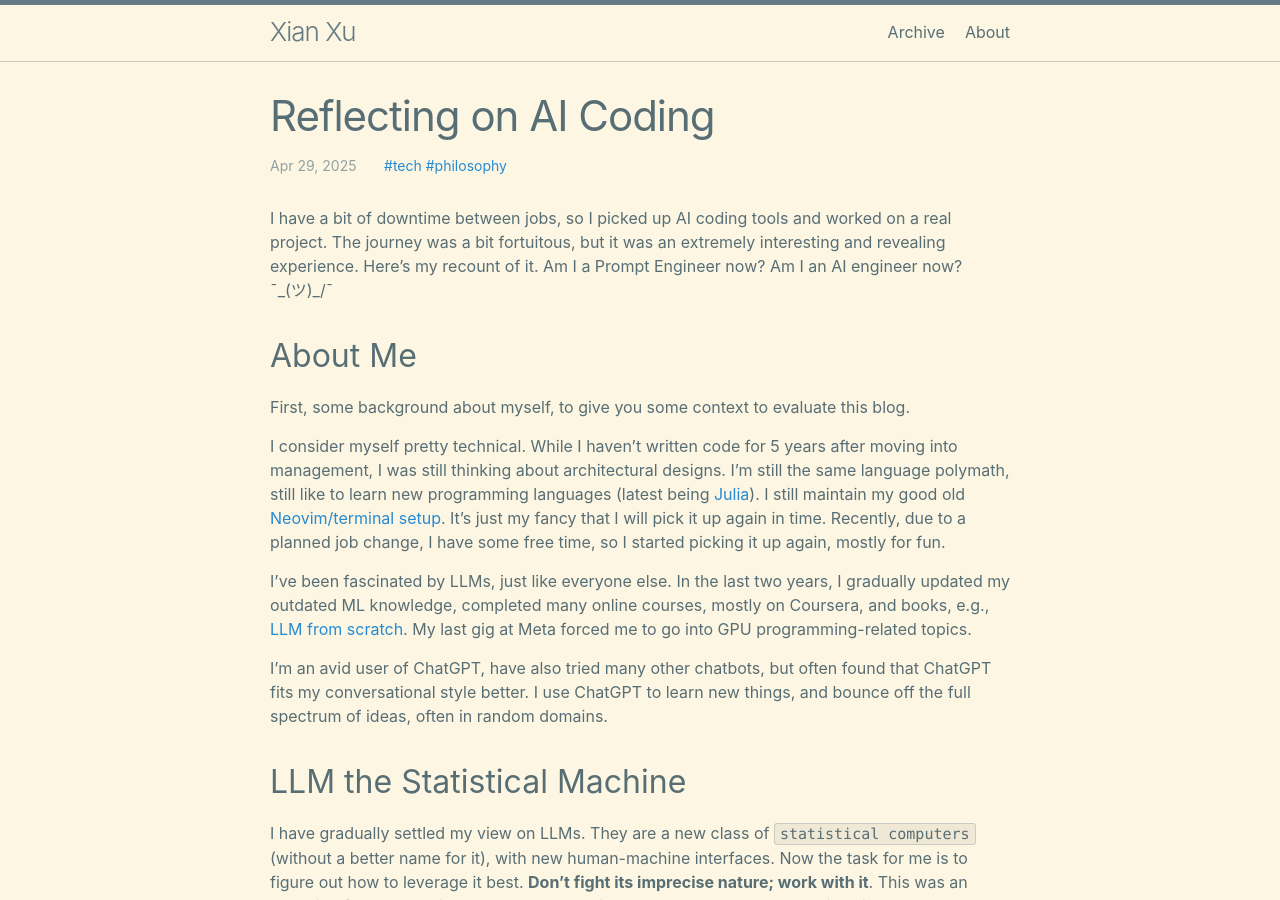
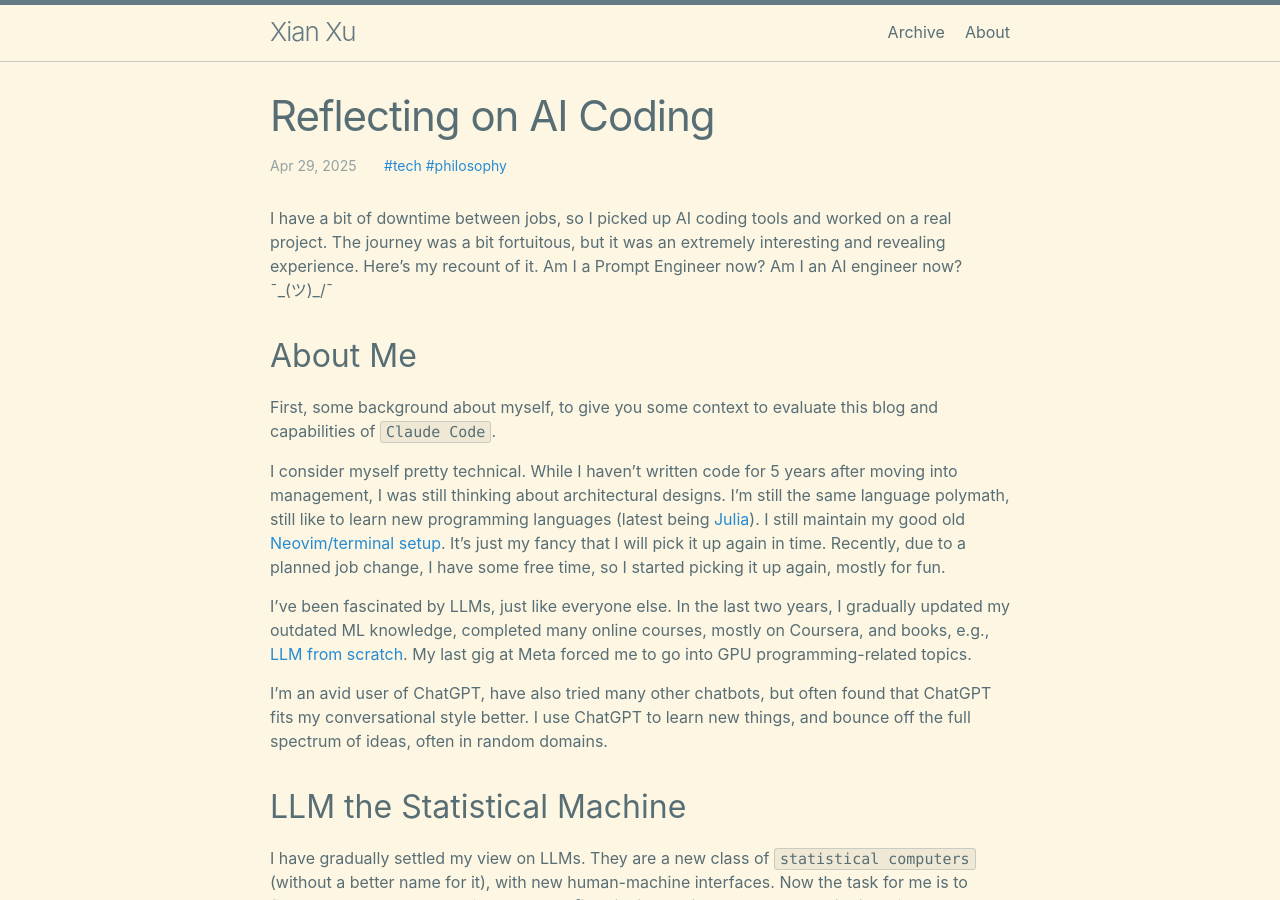
Before and after one commit to xianxu/xianxu.github.io, a Jekyll site: the page built from _posts/2025-04-28-reflection-on-ai-coding.markdown, in a window 1280 px wide and 900 px high. Built offline with Jekyll 4.4.1, drawn with Linux system fonts in a browser that asks for light colours; comment, search, counter and statistics services are not loaded.

Commit message:
Sync latest _posts from private repo

```diff
--- a/_posts/2025-04-28-reflection-on-ai-coding.markdown
+++ b/_posts/2025-04-28-reflection-on-ai-coding.markdown
@@ -10,7 +10,7 @@ I have a bit of downtime between jobs, so I picked up AI coding tools and worked
 
 ## About Me
 
-First, some background about myself, to give you some context to evaluate this blog.
+First, some background about myself, to give you some context to evaluate this blog and capabilities of `Claude Code`.
 
 I consider myself pretty technical. While I haven't written code for 5 years after moving into management, I was still thinking about architectural designs. I'm still the same language polymath, still like to learn new programming languages (latest being [Julia](https://julialang.org/)). I still maintain my good old [Neovim/terminal setup](https://xianxu.github.io/2025/01/04/dot-files.html). It's just my fancy that I will pick it up again in time. Recently, due to a planned job change, I have some free time, so I started picking it up again, mostly for fun.
 
```
